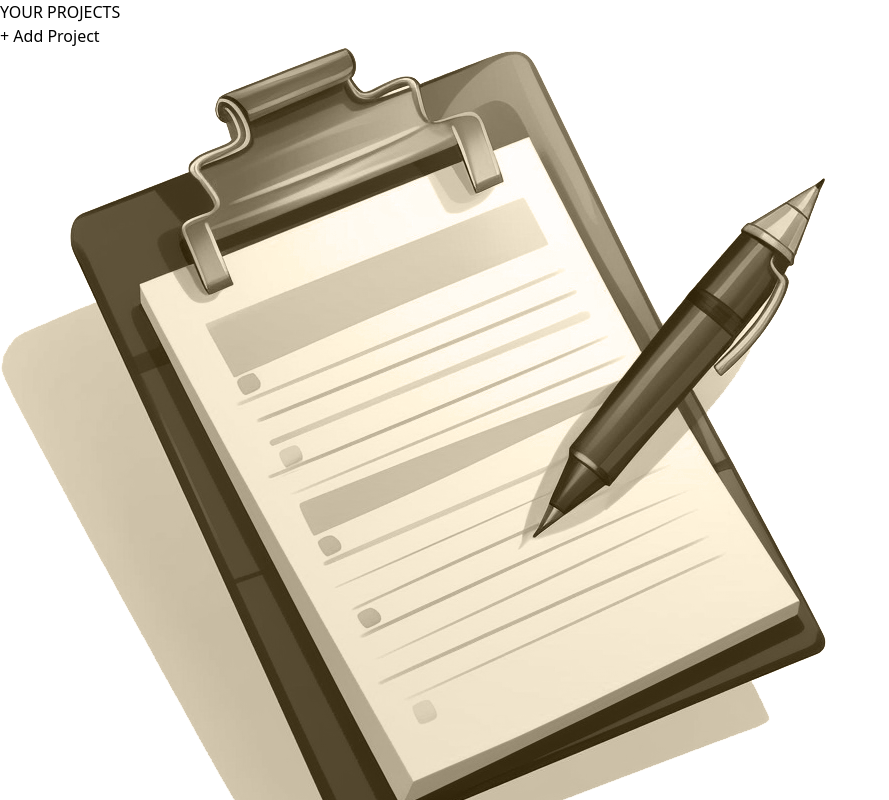
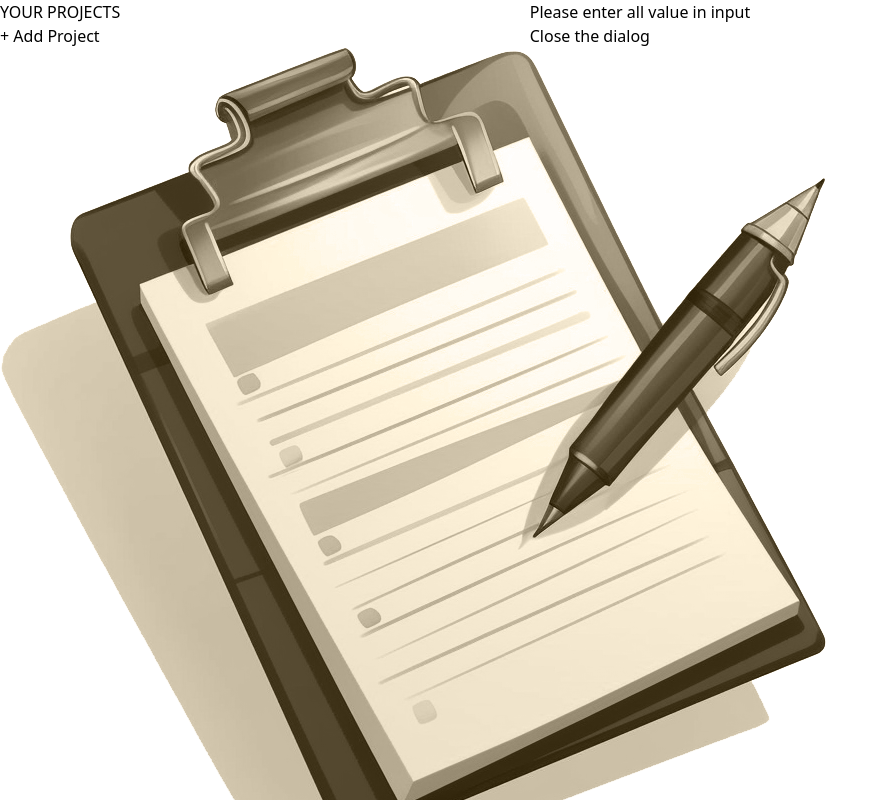
Before and after one commit to ChaiyutK/projectNodeNoDB, a React (Vite) app: page / in a window 1280 px wide. Shown: the top 800 px of the page, without its empty margins (0-889 px from the left). Built offline with nearby package versions, Linux system fonts and the light colour scheme.

Commit message:
add modal

```diff
--- a/src/App.jsx
+++ b/src/App.jsx
@@ -4,6 +4,7 @@ import Section from "./components/Section";
 import Button from "./components/Button";
 import CreateProject from "./components/CreateProject";
 import ActiveProject from "./components/ActiveProject";
+import Popup from "./components/Popup";
 
 function App() {
   const taskInputRef = useRef();
@@ -172,6 +173,7 @@ function App() {
 
   return (
     <>
+    <Popup/>
       <div className="flex justify-center h-screen">
         <Section styleSection="flex justify-center items-end w-1/5">
           <div className="w-full h-[95%] bg-[#100e0c] rounded-r-xl">
--- /dev/null
+++ b/src/components/Popup.jsx
@@ -0,0 +1,14 @@
+import React from "react"
+
+export default function Popup() {
+
+
+
+    return (
+        <dialog open className="backdrop-blur-lg">
+            <form method="dialog">
+                <p>Please enter all value in input</p>
+                <button type="submit">Close the dialog</button>
+            </form>
+        </dialog>);
+}
```
